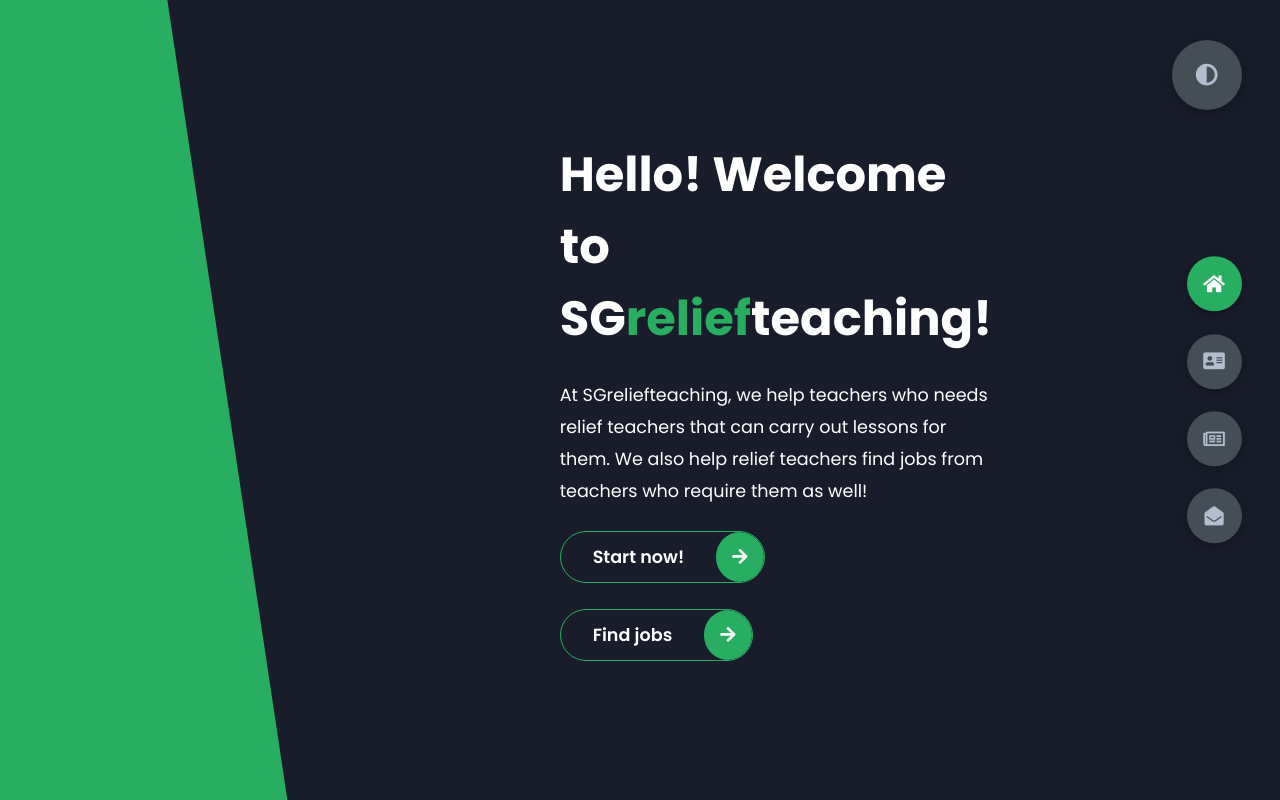
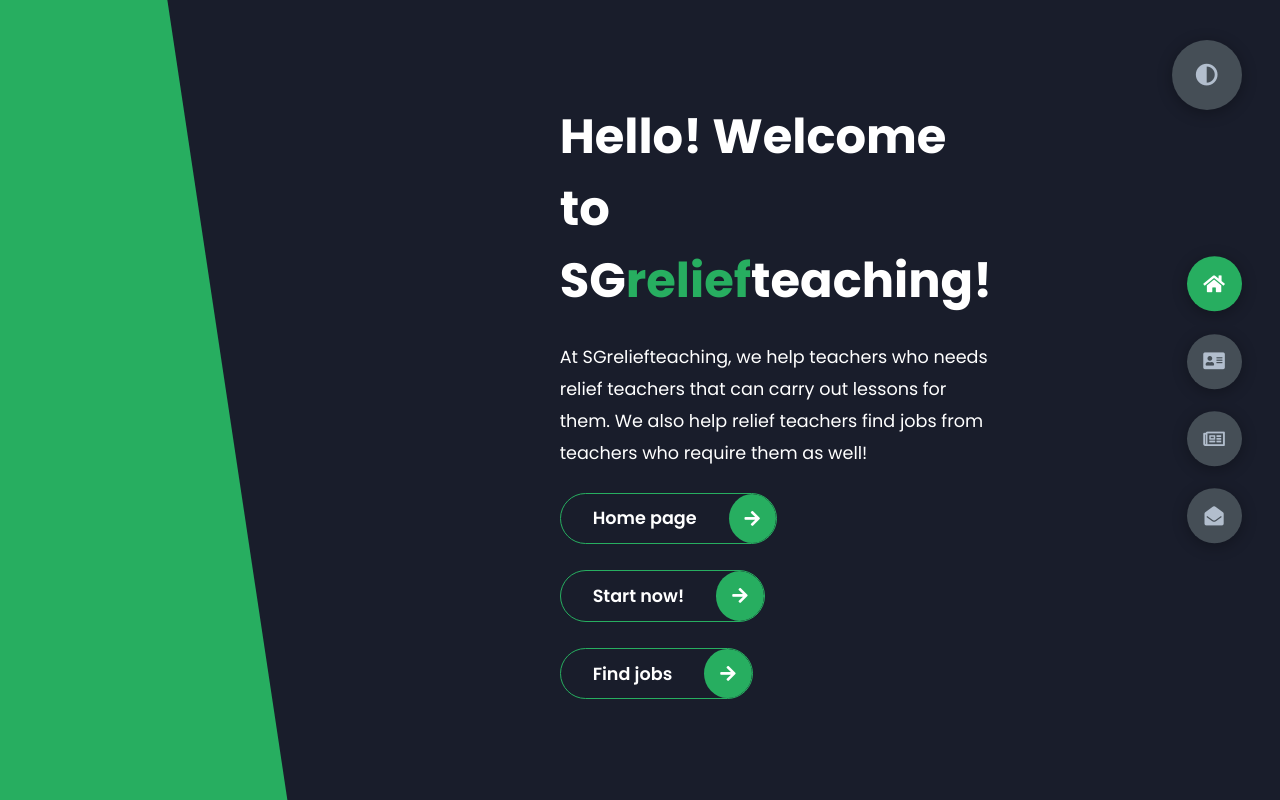
Before and after one commit to leekayden/sgrelief-v5, a PHP site: page /index.php in a window 1280 px wide. Run offline with PHP 8.4, Linux system fonts and the light colour scheme.

Commit message:
Update index.php

```diff
--- a/index.php
+++ b/index.php
@@ -29,6 +29,13 @@ if (session_status() == PHP_SESSION_NONE) {
                 <p>
                 At SGreliefteaching, we help teachers who needs relief teachers that can carry out lessons for them. We also help relief teachers find jobs from teachers who require them as well!
                 </p>
+                <div class="btn-con">
+                    <a href="/login.php?msg=login" class="main-btn">
+                        <span class="btn-text">Home page</span>
+                        <span class="btn-icon"><i class="fas fa-solid fa-arrow-right"></i></span>
+                    </a>
+                </div>
+                <br>
                 <div class="btn-con">
                     <a href="/login.php?msg=login" class="main-btn">
                         <span class="btn-text">Start now!</span>
```
